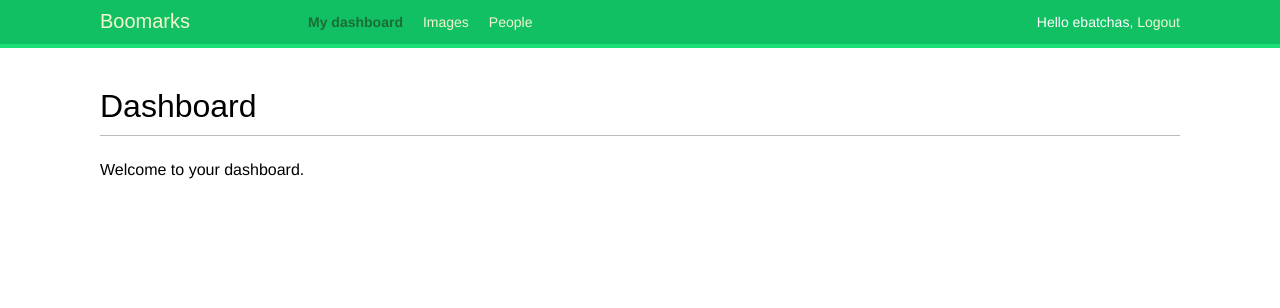
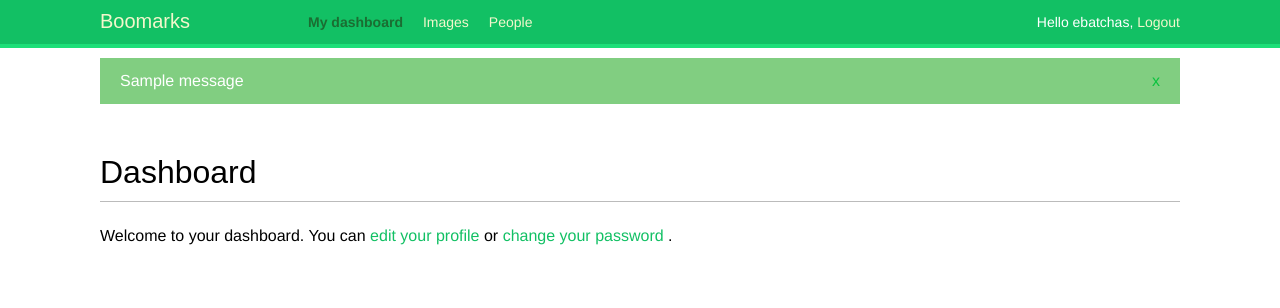
Before and after one commit to raphaexl/bookmark, a Django app: page /account/ in a window 1280 px wide. Shown: the top 308 px of the page. Run offline with Django 4.2, Linux system fonts and the light colour scheme; a user stored in the database is signed in; tables that the repository leaves empty hold one stand-in row (values such as "Sample post"); one stand-in notice (Sample message) is shown; some web fonts are replaced.

Commit message:
Profile edit and messages nofications

```diff
--- a/account/templates/account/dashboard.html
+++ b/account/templates/account/dashboard.html
@@ -2,5 +2,6 @@
 {% block title %}Dashoard{% endblock %}
 {% block content %}
     <h1>Dashboard</h1>
-    <p>Welcome to your dashboard.</p>
+    <p>Welcome to your dashboard. You can <a href="{% url 'edit' %}">edit your
+        profile</a> or <a href="{% url 'password_change' %}">change your password</a> .</p>
 {% endblock %}
--- a/account/templates/base.html
+++ b/account/templates/base.html
@@ -33,6 +33,16 @@
             {% endif %}
          </span>
     </div>
+    {% if messages %}
+     <ul class="messages">
+        {% for message in messages %}
+        <li class="{{ message.tags }}">
+            {{ message | safe }}
+            <a href="#" class="close">x</a>
+        </li>
+        {% endfor %}
+     </ul>
+    {% endif %}
     <div id="content">
         {% block content %}
         {% endblock %}
--- a/account/urls.py
+++ b/account/urls.py
@@ -20,4 +20,5 @@ urlpatterns = [
     path('', include('django.contrib.auth.urls')),
     path('', views.dashboard, name='dashboard'),
     path('register/', views.register, name='register'),
+    path('edit/', views.edit, name='edit'),
 ]
--- a/account/views.py
+++ b/account/views.py
@@ -2,7 +2,10 @@ from django.http import HttpResponse
 from django.shortcuts import render
 from django.contrib.auth import authenticate, login
 from django.contrib.auth.decorators import login_required
-from .froms import LoginForm, UserRegistrationForm
+from django.contrib import messages
+
+from .froms import LoginForm, UserRegistrationForm, UserEditForm, ProfileEditForm
+from .models import Profile
 
 # Create your views here.
 def user_login(request):
@@ -28,6 +31,24 @@ def user_login(request):
 def dashboard(request):
     return render(request, 'account/dashboard.html', {'section': 'dashboard'})
 
+@login_required
+def edit(request):
+    if request.method == 'POST':
+        user_form = UserEditForm(instance=request.user, data=request.POST)
+        profile_form = ProfileEditForm(instance=request.user.profile, data=request.POST, files=request.FILES)
+
+        if user_form.is_valid() and profile_form.is_valid():
+            user_form.save()
+            profile_form.save()
+            messages.success(request, 'Profile updated successfuly')
+        else:
+            messages.error(request, 'Error updating your profile')
+    else:
+        user_form = UserEditForm(instance=request.user)
+        profile_form = ProfileEditForm(instance=request.user.profile)
+
+    return render(request, 'account/edit.html', {'user_form': user_form, 'profile_form': profile_form})
+
 def register(request):
     if request.method == 'POST':
         user_form = UserRegistrationForm(request.POST)
@@ -38,6 +59,7 @@ def register(request):
             new_user.set_password(user_form.cleaned_data['password'])
             # Save the User object
             new_user.save()
+            Profile.objects.create(user= new_user)
             return render(request, 'account/register_done.html', {'new_user': new_user})
     else:
         user_form = UserRegistrationForm()
```
Also changed, not shown: account/froms.py (+12 -0 lines), account/templates/account/edit.html (added, +13 -0 lines), db.sqlite3.
